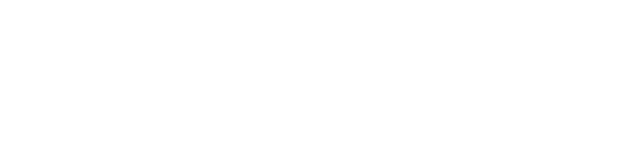
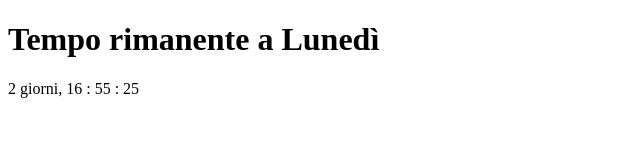
Before and after one commit to AlbertoArrighetti/js-simon, a plain HTML site: page index.html in a window 1280 px wide. Shown: the whole page, without its empty margins (0-640 px from the left). Drawn offline with Linux system fonts and the light colour scheme.

Commit message:
showing the time in page wip: title

```diff
--- a/index.html
+++ b/index.html
@@ -7,6 +7,13 @@
 </head>
 <body>
 
+    <h1>
+        Tempo rimanente a Lunedì
+    </h1>
+
+    <div id="time_remaining">
+
+    </div>
 
     <!-- link a js -->
     <script src="./js/script.js"></script>
--- a/js/script.js
+++ b/js/script.js
@@ -4,9 +4,7 @@
 
 // setto la data a lunedì mattina con new Date
 // 2024 = anno, 1 = Febbraio (i mesi iniziano da i = 0), 12 = giorno, 9 = ora, minuti e secondi
-const targetDate = new Date (2024, 1, 12, 9, 0, 0);
-
-
+let targetDate = new Date (2024, 1, 12, 9, 0, 0);
 
 
 // Per poter usare la timing function creo una funzione
@@ -21,6 +19,7 @@ function updatedCountdown() {
     // converto i milisecondi in secondi
     // 60'000 = numero di millesecondi in un minuto
     // dividendo per 1'000 ottengo i millisecondi che mi rimangono in questo minuto
+
     // con padstart aggiungo lo 0 davanti ai numeri < 10
     const seconds = Math.floor((timeRemaining % 60000) / 1000).toFixed(0).padStart(2, "0");
 
@@ -35,17 +34,12 @@ function updatedCountdown() {
 
 
 
-    // log
-    console.log(days, hours, minutes, seconds);
+    // risultato in pagina
+    document.getElementById("time_remaining").innerHTML = `
+    ${days} giorni, ${hours} : ${minutes} : ${seconds}`
 
 }
 
 
 // con setInterval aggiorno ogni secondo il tempo rimanente
 setInterval(updatedCountdown, 1000);
-
-
-
-
-
-console.log("lunedì ", targetDate);
```
